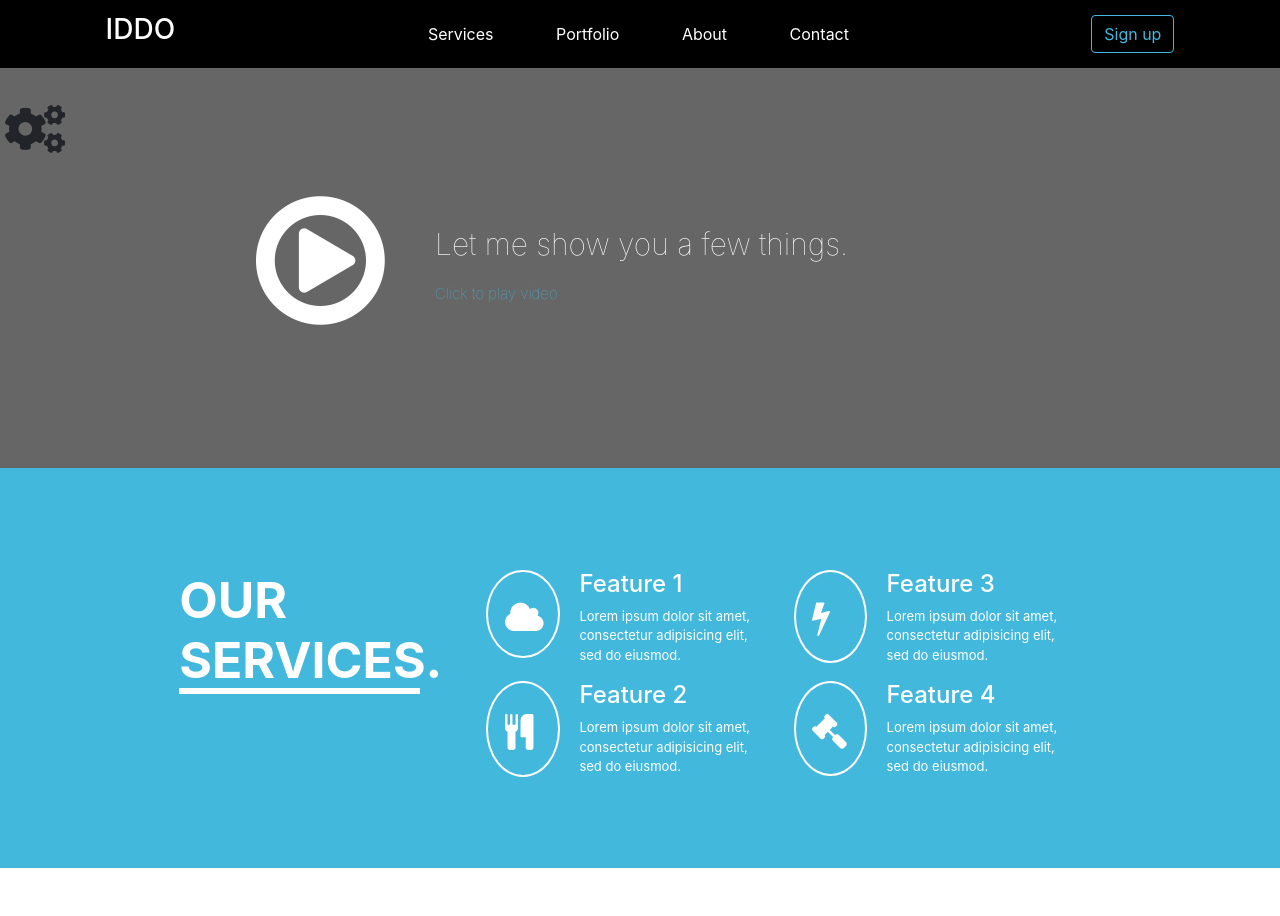
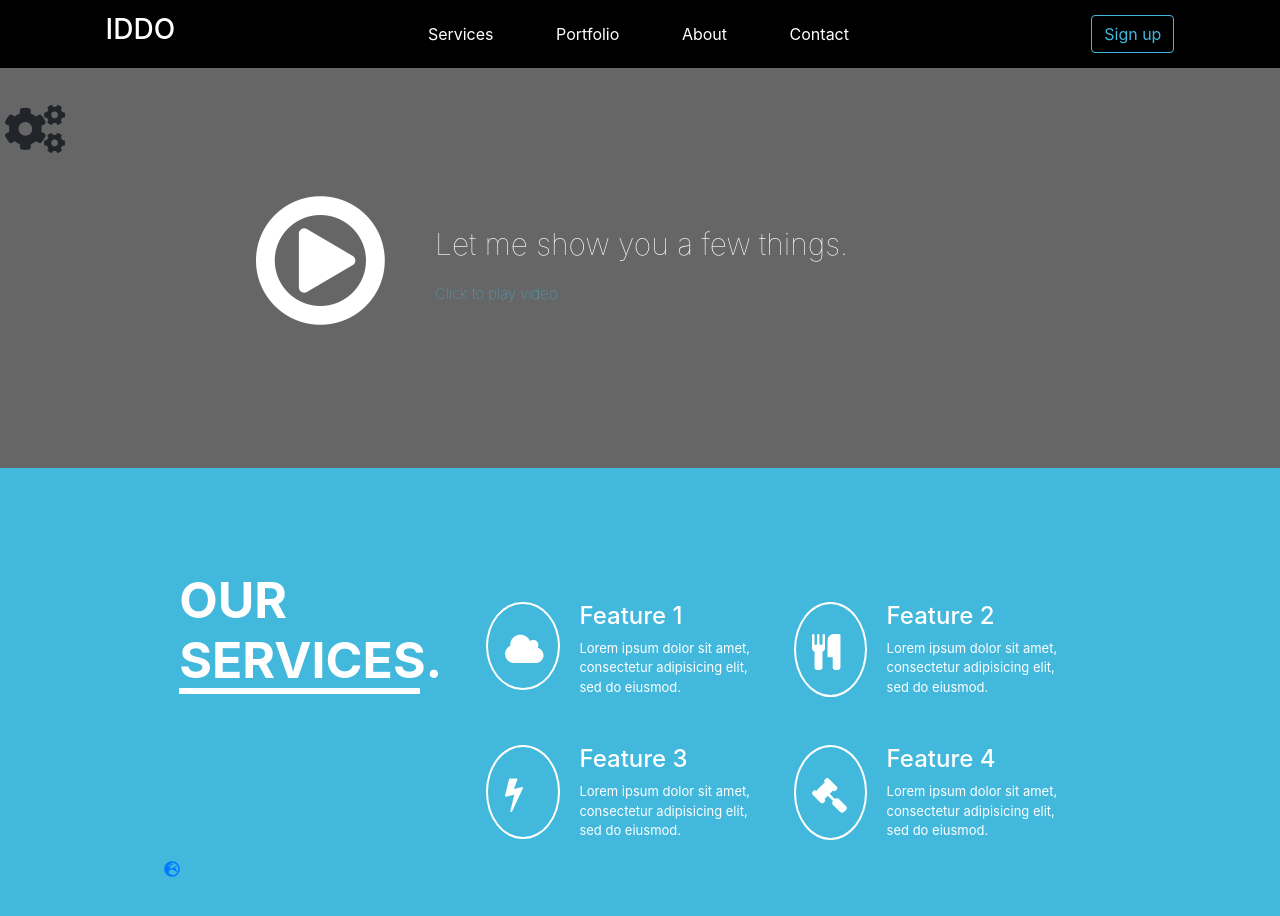
Before and after one commit to alaashaher/IDDO, a website: page Iddo-project/pug/index.pug in a window 1280 px wide. Before the commit the page ends 895 px from the top, so only its background shows below. Drawn offline with nearby package versions, Linux system fonts and the light colour scheme; files that its build step writes are made by us from their sources; files whose address does not match are found by name.

Commit message:
serivce media qauery

```diff
--- a/Iddo-project/pug/service.pug
+++ b/Iddo-project/pug/service.pug
@@ -4,25 +4,38 @@ section#service
     div.col-lg-4.left
       h1 OUR SERVICES.
       hr.line
-    div.feture.col-lg-4
-      div.feture-icon
-        img(src="dist/image/cloud-icon.png")
-      div.feture-desc
-        h4 Feature 1
-        p Lorem ipsum dolor sit amet, consectetur adipisicing elit, sed do eiusmod.
-      div.feture-icon
-        img(src="dist/image/cloud-icon2.png")
-      div.feture-desc
-        h4 Feature 2
-        p Lorem ipsum dolor sit amet, consectetur adipisicing elit, sed do eiusmod.
-    div.feture.col-lg-4
-      div.feture-icon
-        img(src="dist/image/cloud-icon3.png")
-      div.feture-desc
-        h4 Feature 3
-        p Lorem ipsum dolor sit amet, consectetur adipisicing elit, sed do eiusmod.
-      div.feture-icon
-          img(src="dist/image/cloud-icon4.png")
-      div.feture-desc
-        h4 Feature 4
-        p Lorem ipsum dolor sit amet, consectetur adipisicing elit, sed do eiusmod.
+    div.col-lg-8.feture-div
+      div.row
+        div.feture.col-lg-6.col-md-12
+          div.feture-icon
+            img(src="dist/image/cloud-icon.png")
+          div.feture-desc
+            h4 Feature 1
+            p Lorem ipsum dolor sit amet, consectetur adipisicing elit, sed do eiusmod.
+
+        div.feture.col-lg-6.col-md-12
+          div.feture-icon
+            img(src="dist/image/cloud-icon2.png")
+          div.feture-desc
+            h4 Feature 2
+            p Lorem ipsum dolor sit amet, consectetur adipisicing elit, sed do eiusmod.
+
+        div.feture.col-lg-6.col-md-12
+          div.feture-icon
+            img(src="dist/image/cloud-icon3.png")
+          div.feture-desc
+            h4 Feature 3
+            p Lorem ipsum dolor sit amet, consectetur adipisicing elit, sed do eiusmod.
+
+        div.feture.col-lg-6.col-md-12
+          div.feture-icon
+            img(src="dist/image/cloud-icon4.png")
+          div.feture-desc
+            h4 Feature 4
+            p Lorem ipsum dolor sit amet, consectetur adipisicing elit, sed do eiusmod.
+
+    div.col-lg-12
+      div.row.icons
+        div.icon
+          a(href="#")
+            i(class="fas fa-globe-europe")
--- a/Iddo-project/style/service.scss
+++ b/Iddo-project/style/service.scss
@@ -1,5 +1,4 @@
 #service {
-  height: 400px;
   .container-fluid {
     padding: 8% 14%;
     .left{
@@ -16,10 +15,14 @@
         margin-top: -10px;
         background-color:rgb(255, 255, 255) !important;
         border-color:rgb(255, 255, 255) !important;
+        @media only screen and (min-width: 300px) and (max-width: 991px) {
+          width: 38%;
+        }
       }
     }
-    .feture{
+    .feture-div .row .feture {
       height: 50%;
+      margin-top: 32px;
       .feture-icon {
         padding-right: 19%;
         padding-left: 6%;
@@ -30,10 +33,19 @@
         width: 14%;
         height: 100%;
         float: left;
+        @media only screen and (min-width: 300px) and (max-width: 991px) {
+          width: 82px;
+          height: 79px;
+          padding: 20px 20px;
+          margin-top: 20px;
+        }
       }
       .feture-desc  {
         color:rgb(255, 255, 255) !important;
         margin-left: 93px;
+        @media only screen and (min-width: 300px) and (max-width: 991px) {
+          margin-top: 34px;
+        }
         p {
           font-size: 13px !important;
         }
```
Also changed, not shown: dist/css/index.css, dist/css/service.css, index.html.
